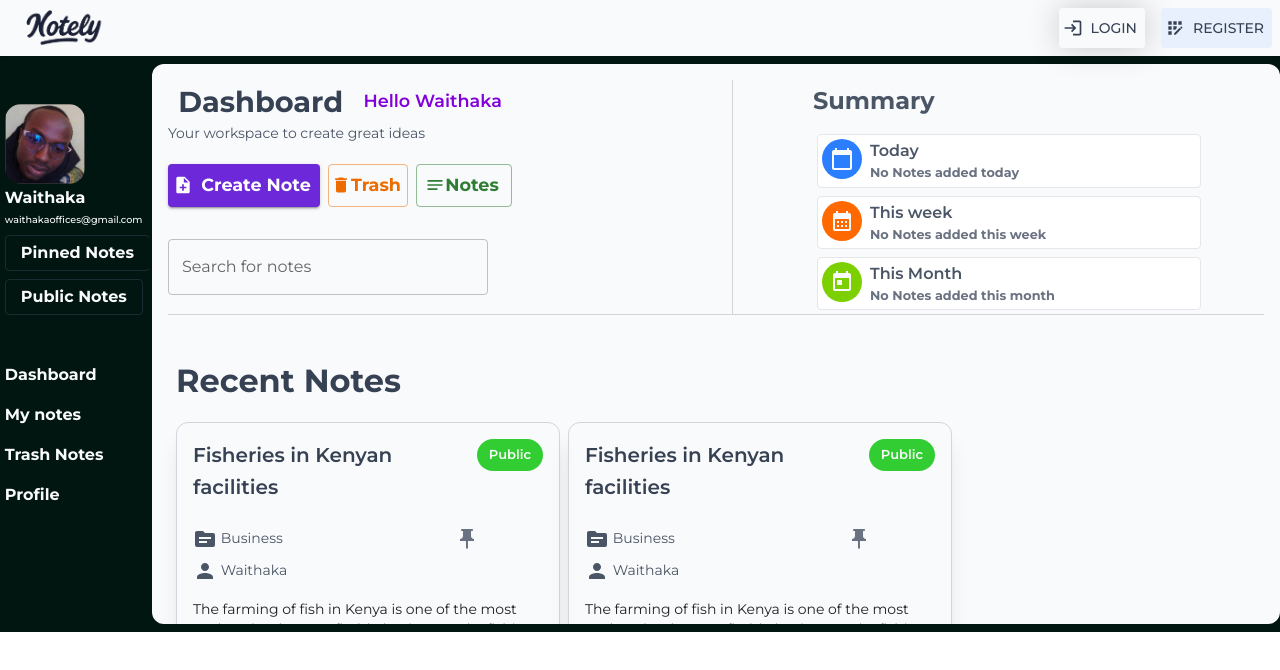
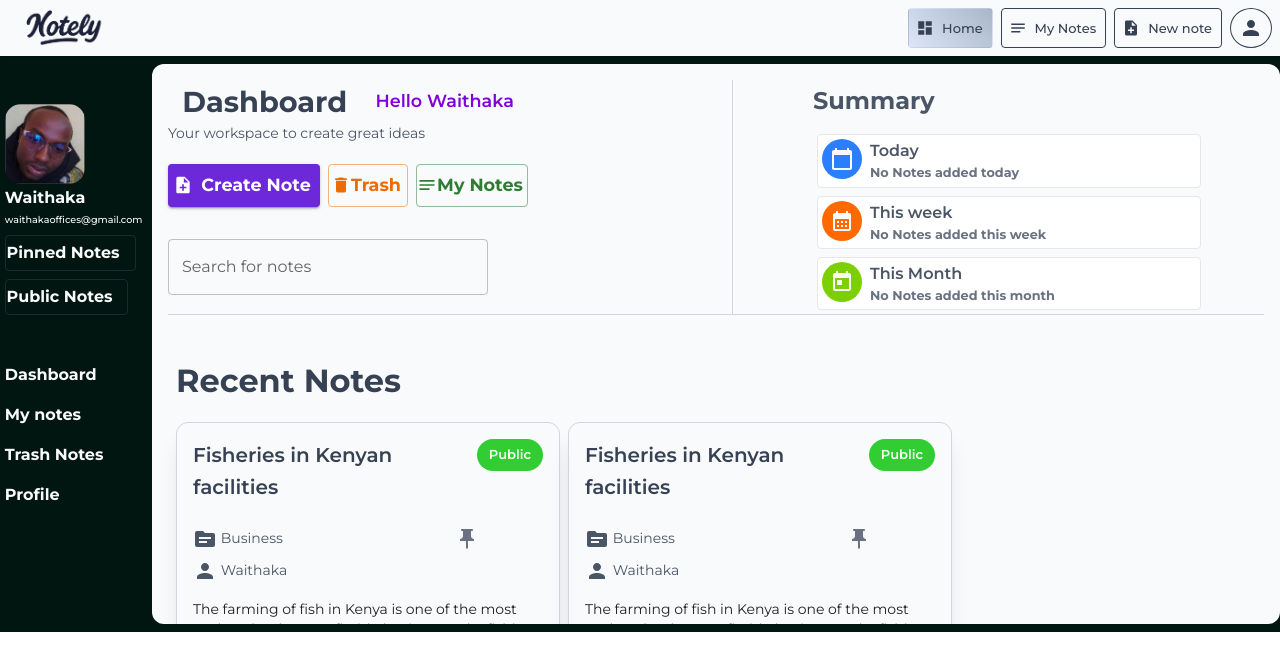
Before and after one commit to WaithakaGuru/NoteLy, a React (Vite) app in the folder client/: page /dashboard in a window 1280 px wide. Shown: the top 670 px of the page. Built offline with nearby package versions, Linux system fonts and the light colour scheme.

Commit message:
Add edits

```diff
--- a/client/src/components/NavButton.tsx
+++ b/client/src/components/NavButton.tsx
@@ -20,8 +20,10 @@ function NavButton({
       variant="outlined"
       title={title}
       href={href}
+      size="small"
       sx={{
         color: "#364153",
+        textWrap: "nowrap",
         background:
           href === path ? "linear-gradient(45deg, #dce6f6, #a9b6ca)" : "",
         m: m,
--- a/client/src/components/Navbar.tsx
+++ b/client/src/components/Navbar.tsx
@@ -6,6 +6,7 @@ import {
   Login,
   Logout,
   NoteAdd,
+  Notes,
   Person,
 } from "@mui/icons-material";
 import useNote from "../store/notelyStore";
@@ -62,14 +63,20 @@ function Navbar() {
         )}
       </Button>
 
-      {loggedIn ? (
+      {!loggedIn ? (
         <>
-          <Stack direction={"row"} gap={2}>
+          <Stack direction={"row"} gap={1}>
             <NavButton
               startIcon={<Dashboard />}
               label="Home"
               href="/dashboard"
               title="Go to Dashboard"
+            />
+            <NavButton
+              startIcon={<Notes />}
+              label="My Notes"
+              href="/dashboard/note"
+              title="See all your notes"
             />
             <NavButton
               startIcon={<NoteAdd />}
--- a/client/src/components/NoteSummary.tsx
+++ b/client/src/components/NoteSummary.tsx
@@ -7,7 +7,7 @@ type FullNoteType = {noteData:NoteType , currentUserId: string};
 
 function NoteSummary({noteData, currentUserId}: FullNoteType ) {
   return (
-     <Stack className="w-[30rem] p-4 items-left gap-4 shadow-xl min-h-84 border-gray-300 border rounded-xl justify-center">
+     <Stack className="w-[30rem] p-4 items-left gap-4 shadow-xl min-h-84 border-gray-300 border rounded-xl justify-center bg-white">
               <Typography
                 variant="h5"
                 className="text-gray-700 flex justify-between"
--- a/client/src/components/SideBar.tsx
+++ b/client/src/components/SideBar.tsx
@@ -38,6 +38,7 @@ function SideBar() {
             className="text-gray-50 text-nowrap"
             fontWeight={"bold"}
             textTransform={"none"}
+            sx={{ml: "-.9rem"}}
           >
             Pinned Notes
           </Typography>
@@ -47,6 +48,7 @@ function SideBar() {
             className="text-gray-50 text-nowrap"
             fontWeight={"bold"}
             textTransform={"none"}
+            sx={{ml: "-.9rem"}}
           >
             Public Notes
           </Typography>
--- a/client/src/pages/DashboardPage.tsx
+++ b/client/src/pages/DashboardPage.tsx
@@ -110,7 +110,7 @@ function DashboardPage() {
                   Trash
                 </Button>
                 <Button
-                  href="/dashboard/notes"
+                  href="/dashboard/note"
                   color="success"
                   startIcon={<Notes className="mr-[-.5rem]" />}
                   variant="outlined"
@@ -121,9 +121,9 @@ function DashboardPage() {
                     fontWeight: "bold",
                     fontSize: "1.1rem",
                   }}
-                  className="w-24 text-gray-50"
+                  className="w-28 text-gray-50 text-nowrap"
                 >
-                  Notes
+                  My Notes
                 </Button>
               </Stack>
               <TextField
--- a/client/src/pages/LoginPage.tsx
+++ b/client/src/pages/LoginPage.tsx
@@ -24,7 +24,7 @@ function LoginPage() {
       sx={{
         width: "100%",
         minHeight: "100vh",
-        background: "linear-gradient(135deg, #05070b, #f3f4f6)",
+        background: "linear-gradient(135deg, #2e323d, #f3f4f6)",
         display: "flex",
         justifyContent: "center",
         alignItems: "center",
--- a/client/src/pages/UpdateNote.tsx
+++ b/client/src/pages/UpdateNote.tsx
@@ -117,7 +117,7 @@ function UpdateNote() {
                   Trash
                 </Button>
                 <Button
-                  href="/dashboard/notes"
+                  href="/dashboard/note"
                   color="success"
                   startIcon={<Notes className="mr-[-.5rem]" />}
                   variant="outlined"
```
Also changed, not shown: client/src/components/TrashNote.tsx (added).
